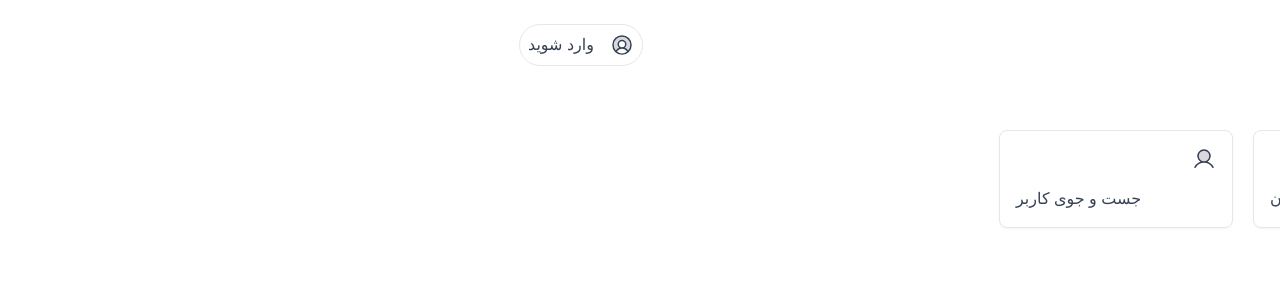
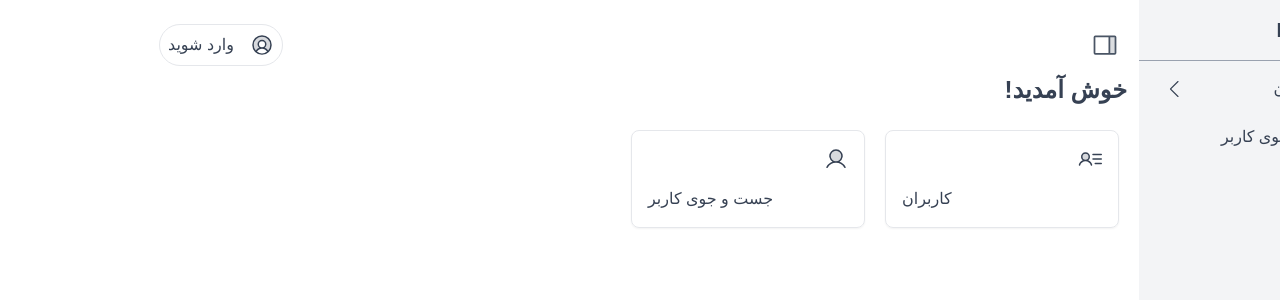
Before and after one commit to Avestair/faraz-raya-skill-evaluation, a Next.js app: page / in a window 1280 px wide. Shown: the top 300 px of the page. Built offline with nearby package versions, Linux system fonts and the light colour scheme.

Commit message:
Update page.tsx

```diff
--- a/app/page.tsx
+++ b/app/page.tsx
@@ -6,16 +6,16 @@ export default function DashBoard() {
   return (
     <div className="grid gap-6">
       <h1 className="text-xl font-semibold md:text-2xl">خوش آمدید!</h1>
-      <div className="flex gap-5">
+      <div className="md:flex grid gap-2.5 px-2 md:gap-5">
         <Link href={"/users"}>
-          <Card bodyClassName="grid gap-4 w-[200px]">
+          <Card bodyClassName="grid gap-4 md:w-[200px] w-full">
             <PiUserListDuotone className="size-6" />
             <p className="justify-self-end">کاربران</p>
           </Card>
         </Link>
 
         <Link href={"/searchuser"}>
-          <Card bodyClassName="grid gap-4 w-[200px]">
+          <Card bodyClassName="grid gap-4 md:w-[200px] w-full">
             <PiUserDuotone className="size-6" />
             <p className="justify-self-end">جست و جوی کاربر</p>
           </Card>
```
